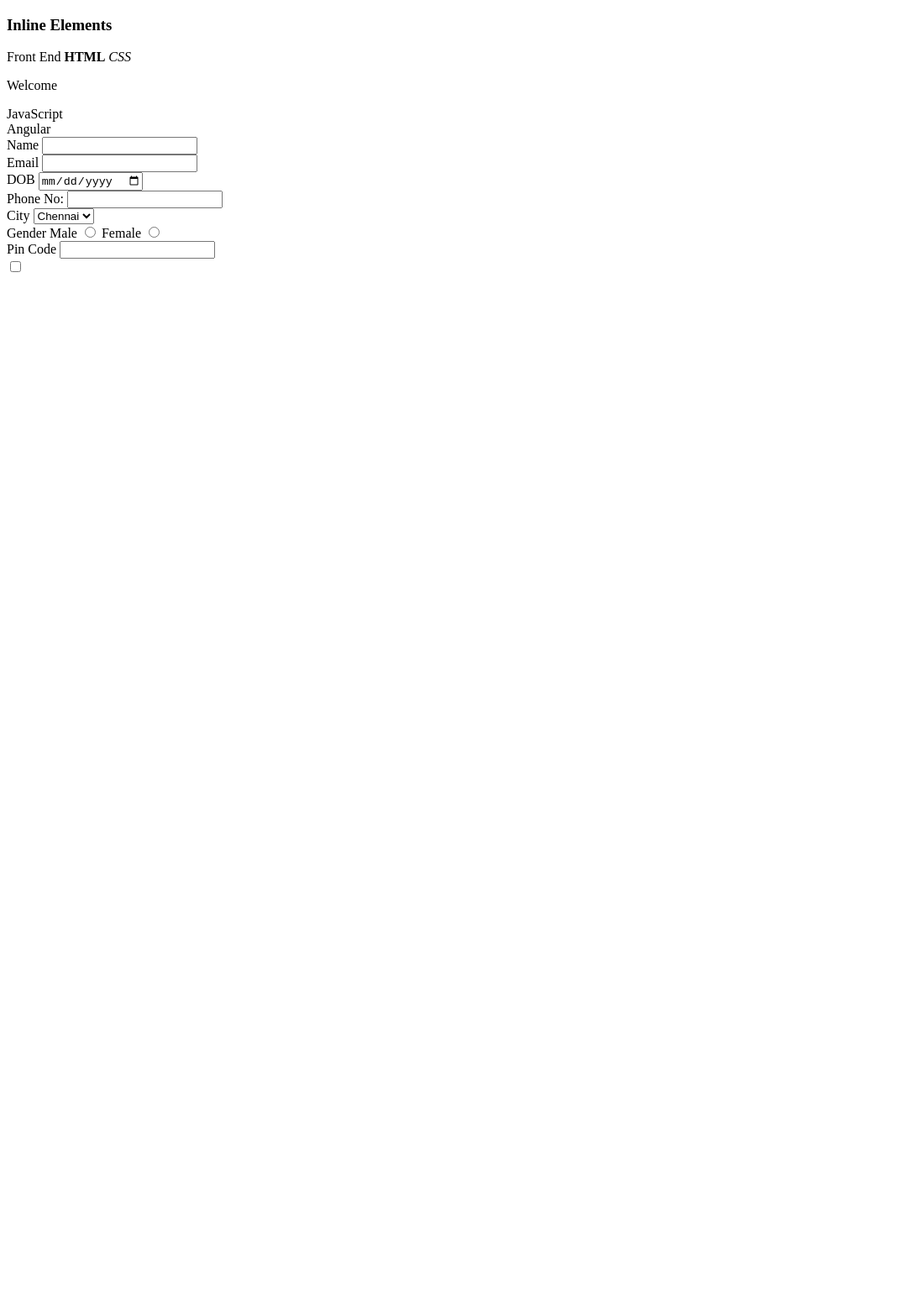
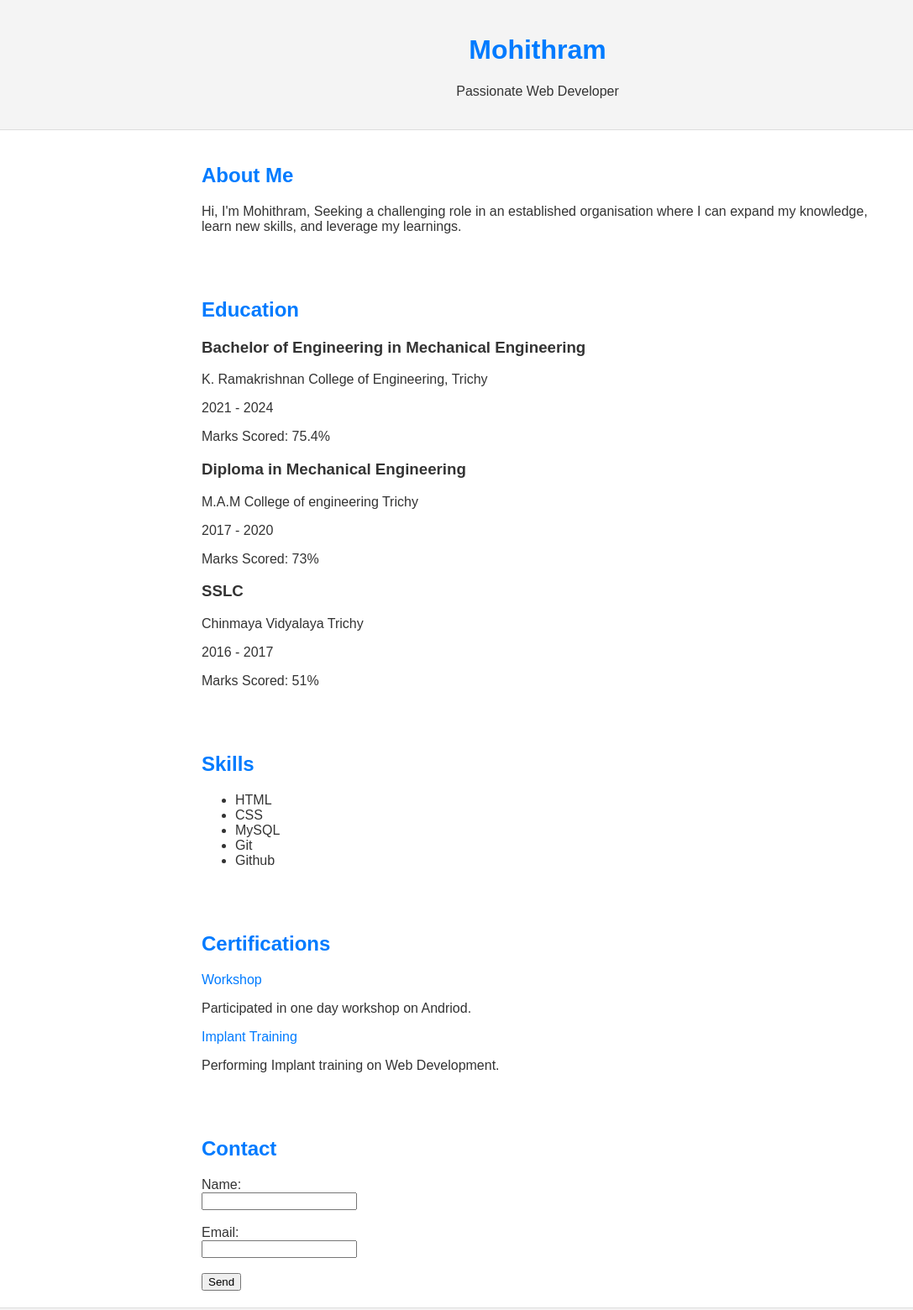
Before and after one commit to Mohithram30/Mohith.github.io, a plain HTML site: page index.html in a window 1280 px wide. Shown: the top 1560 px of the page at 84% size, without its empty margins (0-1087 px from the left). Before the commit the page ends 800 px from the top, so only its background shows below. Drawn offline with Linux system fonts and the light colour scheme.

Commit message:
changed index.html

```diff
--- a/index.html
+++ b/index.html
@@ -3,57 +3,109 @@
 <head>
     <meta charset="UTF-8">
     <meta name="viewport" content="width=device-width, initial-scale=1.0">
-    <title>HTML Fields</title>
+    <title>Mohithram - Web Developer</title>
+    <style>
+        body {
+            font-family: Arial, sans-serif;
+            margin: 0;
+            padding: 0;
+            color: #333;
+
+        }
+        header {
+            background-color: #f4f4f4;
+            padding: 20px;
+            text-align: center;
+            border-bottom: 1px solid #ddd;
+        }
+        section {
+            padding: 20px;
+            max-width: 800px;
+            margin: auto;
+        }
+        h1, h2 {
+            color: #007BFF;
+        }
+        .projects a {
+            display: block;
+            margin: 5px 0;
+            color: #007BFF;
+            text-decoration: none;
+        }
+        footer {
+            background-color: #f4f4f4;
+            padding: 10px;
+            text-align: center;
+            border-top: 1px solid #ddd;
+        }
+    </style>
 </head>
 <body>
+    <header>
+        <h1>Mohithram</h1>
+        <p>Passionate Web Developer</p>
+    </header>
 
-    <h3>Inline Elements</h3>
-    <span>Front End</span>
-    <strong>HTML</strong>
-    <i>CSS</i>
-    <p>Welcome</p>
-    <span>JavaScript</span>
-    <div>Angular</div>
+    <section id="about-me">
+        <h2>About Me</h2>
+        <p>Hi, I'm Mohithram, Seeking a challenging role in an established organisation where I can expand my knowledge, learn new skills, and leverage my learnings.</p>
+    </section>
 
-    <form>
-        <div>
-            <label for="">Name</label>
-            <input type="text" name="firstname" id="firstname">
+    <section id="education">
+        <h2>Education</h2>
+        <h3>Bachelor of Engineering in Mechanical Engineering</h3>
+        <p>K. Ramakrishnan College of
+            Engineering, Trichy</p>
+        <p>2021 - 2024</p>
+        <p>Marks Scored: 75.4%</p>
+
+        <h3>Diploma in Mechanical Engineering</h3>
+        <p>M.A.M College of engineering Trichy</p>
+        <p>2017 - 2020</p>
+        <p>Marks Scored: 73%</p>
+
+        <h3>SSLC</h3>
+        <p>Chinmaya Vidyalaya Trichy
+        </p>
+        <p>2016 - 2017</p>
+        <p>Marks Scored: 51%</p>
+    </section>
+
+    <section id="skills">
+        <h2>Skills</h2>
+        <ul>
+            <li>HTML</li>
+            <li>CSS</li>
+            <li>MySQL</li>
+            <li>Git</li>
+            <li>Github</li>
+        </ul>
+    </section>
+
+    <section id="projects">
+        <h2>Certifications</h2>
+        <div class="projects">
+            <a href="#">Workshop</a>
+            <p>Participated in one day workshop on Andriod.</p>
+            <a href="#">Implant Training</a>
+            <p>Performing Implant training on Web Development.</p>
         </div>
-        <div>
-            <label for="">Email</label>
-            <input type="email" name="email" id="email">
-        </div>
+    </section>
 
-        <div>
-            <label for="">DOB</label>
-            <input type="date" name="" id="">
-        </div>
+    <section id="contact">
+        <h2>Contact</h2>
+        <form>
+            <label for="name">Name:</label><br>
+            <input type="text" id="name" name="name"><br><br>
+            <label for="email">Email:</label><br>
+            <input type="email" id="email" name="email"><br><br>
+            <input type="submit" value="Send">
+        </form>
+    </section>
 
-        <div>
-            <label for="">Phone No:</label>
-            <input type="tel" name="phone" id="phone">
-        </div>
-
-        <div>
-            <label for="">City</label>
-            <select name="city">
-                <option value="">Chennai</option>
-                <option value="">Madurai</option>
-                <option value="">Trichy</option>
-                <option value="">Salem</option>
-            </select>
-        </div>
-        <div>
-            <label for="">Gender</label>
-            Male <input type="radio" name="gender" id="">
-            Female <input type="radio" name="gender" id="">
-        </div>
-        <div>
-            <label for="">Pin Code</label>
-            <input type="number" name="" id="">
-        </div>
-
-        <label for=""></label>
-        <input type="checkbox" name="terms" id="">
-    </form>
+    <footer>
+        <p>© 2024 Mothithram. All rights reserved.</p>
+        <p><a href="https://www.linkedin.com/in/mohith-ram-b8baa0251/" target="_blank">Connect on LinkedIn</a></p>
+    </footer>
+</body>
+</html>
```
